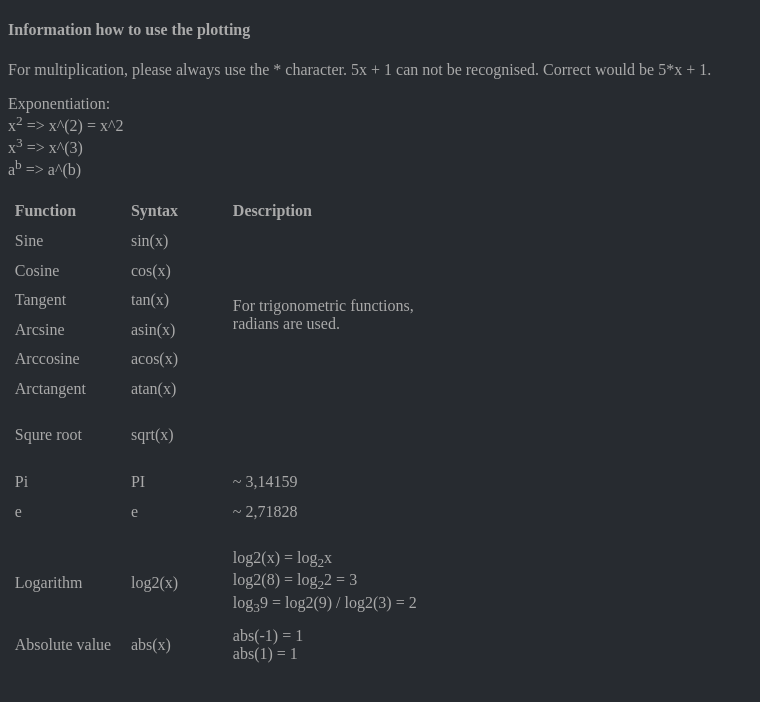
After one commit to tobitoast4/DatingAppsSimulation, a Flask app: template app/webapp/templates/html/function_plot.html in a window 1280 px wide. The commit adds this page. Shown: the top 702 px of the page, without its empty margins (0-760 px from the left). Run offline with Flask 3, Linux system fonts and the light colour scheme; the template is opened without the code that fills it, so the values that code supplies are empty; parts of the project's set-up code (start-up, migrations or seed data) failed here and were passed over.

Commit message:
Intgrated attractivity formula

```diff
--- a/app/webapp/app.py
+++ b/app/webapp/app.py
@@ -2,6 +2,7 @@ import math
 from threading import Thread
 from werkzeug.exceptions import HTTPException, InternalServerError
 
+from flask import render_template
 import dash
 from dash import Dash, dcc, html, Input, Output, State, MATCH, ALL, callback, clientside_callback
 import dash_bootstrap_components as dbc
@@ -17,8 +18,9 @@ from app.webapp import utils as web_utils
 
 simulations = {}
 
+
 # Use dbc.icons.BOOTSTRAP or dbc.icons.FONT_AWESOME for icons (see https://stackoverflow.com/a/76015777/14522363)
-app = Dash(__name__, external_stylesheets=[dbc.icons.FONT_AWESOME, dbc.themes.SLATE])
+app = Dash(__name__, external_stylesheets=[dbc.icons.BOOTSTRAP, dbc.icons.FONT_AWESOME, dbc.themes.SLATE])
 app.title = "Dating Apps Simulation"
 app._favicon = "favicon.svg"
 app.layout = html.Div(children=[
@@ -31,18 +33,24 @@ app.layout = html.Div(children=[
         dcc.Interval(id="progress_interval", n_intervals=0, interval=500),
     ], className="main-page-padding", id="page"),
     html.Div(id="notify-holder", className="notify-container"),
-    html.Div(id={"type": "error_div", "index": "run_simulation_errors"}, children=None, style={"display": "none"}),
+    html.Div(id={"type": "error_div", "index": "start_simulation_errors"}, children="", style={"display": "none"}),
+    html.Div(id={"type": "error_div", "index": "run_simulation_errors"}, children="", style={"display": "none"}),
 ])
+
+
+@app.server.route('/plotting')
+def plotting():
+    return render_template("html/function_plot.html")
 
 
 clientside_callback(
     """
     function(children) {
-        arr = children[0];
-        if (arr.length > 1) {
-            console.log(arr[0]);
-            console.log(arr[1]);
-            showNotify("error", arr[0], arr[1], 20);
+        for (let i = 0; i < children.length; i++) {
+            arr = children[i];
+            if (arr.length > 1) {
+                showNotify("error", arr[0], arr[1], 20);
+            }
         }
         return "";
     }
@@ -52,10 +60,18 @@ clientside_callback(
     prevent_initial_call=True
 )
 
-clientside_callback(
+clientside_callback(  # TODO: move setUpInfoIcons(); to somewhere else
     """
     function(n_clicks, value) {
-        return draw("canvas_m", value, 1);
+        setUpInfoIcons();
+
+        try {
+            draw("canvas_m", value, 1);
+        }
+        catch(err) {
+            showNotify("error", "Error while plotting", err.message, 20);
+        }
+        return "";
     }
     """,
     Output("empty-div-1", "children"),
@@ -66,7 +82,13 @@ clientside_callback(
 clientside_callback(
     """
     function(n_clicks, value) {
-        return draw("canvas_f", value, 2);
+        try {
+            draw("canvas_f", value, 2);
+        }
+        catch(err) {
+            showNotify("error", "Error while plotting", err.message, 20);
+        }
+        return "";
     }
     """,
     Output("empty-div-2", "children"),
@@ -76,25 +98,30 @@ clientside_callback(
 
 
 @callback(
-    # Output("run_simulation", "disabled"),
     Output("current_simulation_id", "children"),
-    Output({"type": "error_div", "index": "run_simulation_errors"}, "children"),
+    Output({"type": "error_div", "index": "start_simulation_errors"}, "children"),
     Input("run_simulation", "n_clicks"),
     State("input_amount_of_men", "value"),
     State("input_amount_of_women", "value"),
     State("input_amount_of_women_a_man_will_see", "value"),
     State("input_amount_of_men_a_woman_will_see", "value"),
-    # State("input_max_amount_of_likes_for_men", "value"),
-    # State("input_max_amount_of_likes_for_women", "value"),
-    # State("input_attractivity_function_for_men", "value"),
-    # State("input_attractivity_function_for_women", "value"),
+    State("input_max_amount_of_likes_for_men", "value"),
+    State("input_max_amount_of_likes_for_women", "value"),
+    State("input_attractivity_function_for_men", "value"),
+    State("input_attractivity_function_for_women", "value"),
     prevent_initial_call=True
 )
-def button_click_run_simulation(n_clicks, amount_of_men, amount_of_women, amount_of_women_a_man_will_see, amount_of_men_a_woman_will_see):
+def button_click_run_simulation(n_clicks, amount_of_men, amount_of_women, amount_of_women_a_man_will_see, amount_of_men_a_woman_will_see,
+                                max_amount_of_likes_for_men, max_amount_of_likes_for_women, attractivity_function_for_men,
+                                attractivity_function_for_women):
     try:
-        errors = web_utils.check_inputs_for_errors(amount_of_men, amount_of_women, amount_of_women_a_man_will_see, amount_of_men_a_woman_will_see)
+        errors = web_utils.check_inputs_for_errors(amount_of_men, amount_of_women, amount_of_women_a_man_will_see,
+            amount_of_men_a_woman_will_see, max_amount_of_likes_for_men, max_amount_of_likes_for_women)
+        attractivity_function_for_men = sim_utils.parse_equation(attractivity_function_for_men)
+        attractivity_function_for_women = sim_utils.parse_equation(attractivity_function_for_women)
         if len(errors) <= 0:
-            new_simulation = simulation.Simulation(amount_of_men, amount_of_women, amount_of_women_a_man_will_see, amount_of_men_a_woman_will_see)
+            new_simulation = simulation.Simulation(amount_of_men, amount_of_women, amount_of_women_a_man_will_see, amount_of_men_a_woman_will_see,
+                max_amount_of_likes_for_men, max_amount_of_likes_for_women, attractivity_function_for_men, attractivity_function_for_women)
             thread = Thread(target=new_simulation.run_sim, args=(1,))
             thread.start()
             simulation_id = str(uuid.uuid4())
@@ -112,19 +139,24 @@ def button_click_run_simulation(n_clicks, amount_of_men, amount_of_women, amount
     Output("simulation_progress_status_text", "children"),
     Output("simulation_progress_bar", "className"),
     Output("run_simulation", "children"),
+    Output({"type": "error_div", "index": "run_simulation_errors"}, "children"),
     Input("progress_interval", "n_intervals"),
     State("current_simulation_id", "children")
 )
 def update_progress(n, current_simulation_id):
     if current_simulation_id is not None:
         current_simulation = simulations[current_simulation_id]
+        if current_simulation.latest_error is not None:
+            error = current_simulation.latest_error
+            current_simulation.latest_error = None
+            return 0, "", "", "", "Run Simulation", ["Error in simulation", error]
         progress = current_simulation.progress.current_progress_in_percent()
         progress_text = current_simulation.progress.current_progress_status_text
         if progress >= 100:
-            return progress, f"{progress} %" if progress >= 5 else "", progress_text, "hidden", "Rerun Simulation"
+            return progress, f"{progress} %" if progress >= 5 else "", progress_text, "hidden", "Rerun Simulation", ""
         # only add text after 5% progress to ensure text isn't squashed too much
-        return progress, f"{progress} %" if progress >= 5 else "", progress_text, "", "Rerun Simulation"
-    return 0, "", "", "", "Run Simulation"
+        return progress, f"{progress} %" if progress >= 5 else "", progress_text, "", "Rerun Simulation", ""
+    return 0, "", "", "", "Run Simulation", ""
 
 
 @callback(
@@ -162,4 +194,4 @@ def adjust_granularity(granularity, index, current_simulation_id):
 
 
 def run_server():
-    app.run(debug=True)
+    app.run_server(port=8040, debug=False, threaded=True)
--- /dev/null
+++ b/app/webapp/templates/html/function_plot.html
@@ -0,0 +1,103 @@
+<!DOCTYPE html>
+<html lang="en">
+<head>
+  <meta charset="UTF-8">
+  <title>Title</title>
+  <style>
+    th, td {
+      text-align: start;
+      padding: 0.3rem;
+    }
+
+    body {
+      background-color: #272b30;
+      color: #aaaaaa;
+    }
+  </style>
+</head>
+<body>
+  <h4>Information how to use the plotting</h4>
+  <p>
+    For multiplication, please always use the * character.
+    5x + 1 can not be recognised. Correct would be 5*x + 1.
+  </p>
+  <p>
+    Exponentiation: <br>
+    x<sup>2</sup> => x^(2) = x^2 <br>
+    x<sup>3</sup> => x^(3) <br>
+    a<sup>b</sup> => a^(b) <br>
+  </p>
+  <table>
+    <tr>
+      <th style="padding-right: 3rem">Function</th>
+      <th style="padding-right: 3rem">Syntax</th>
+      <th style="padding-right: 3rem">Description</th>
+    </tr>
+    <tr>
+      <td>Sine</td>
+      <td>sin(x)</td>
+      <td rowspan="6">For trigonometric functions, <br>radians are used.</td>
+    </tr>
+    <tr>
+      <td>Cosine</td>
+      <td>cos(x)</td>
+      <td></td>
+    </tr>
+    <tr>
+      <td>Tangent</td>
+      <td>tan(x)</td>
+      <td></td>
+    </tr>
+    <tr>
+      <td>Arcsine</td>
+      <td>asin(x)</td>
+      <td></td>
+    </tr>
+    <tr>
+      <td>Arccosine</td>
+      <td>acos(x)</td>
+      <td></td>
+    </tr>
+    <tr>
+      <td>Arctangent</td>
+      <td>atan(x)</td>
+      <td></td>
+    </tr>
+    <tr style="height: 15px"></tr>
+    <tr>
+      <td>Squre root</td>
+      <td>sqrt(x)</td>
+      <td></td>
+    </tr>
+    <tr style="height: 15px"></tr>
+    <tr>
+      <td>Pi</td>
+      <td>PI</td>
+      <td>~ 3,14159</td>
+    </tr>
+    <tr>
+      <td>e</td>
+      <td>e</td>
+      <td>~ 2,71828</td>
+    </tr>
+    <tr style="height: 15px"></tr>
+    <tr>
+      <td>Logarithm</td>
+      <td>log2(x)</td>
+      <td>
+        log2(x) = log<sub>2</sub>x <br>
+        log2(8) = log<sub>2</sub>2 = 3 <br>
+        log<sub>3</sub>9 = log2(9) / log2(3) = 2 <br>
+      </td>
+    </tr>
+    <tr>
+      <td>Absolute value</td>
+      <td>abs(x)</td>
+      <td>
+        abs(-1) = 1 <br>
+        abs(1) = 1
+      </td>
+    </tr>
+  </table>
+</body>
+</html>
--- a/app/webapp/test.py
+++ /dev/null
@@ -1,6 +0,0 @@
-import math
-import re
-
-# print(math.fabs(-9))
-s = '5.02x^2 + 2x + 10 + 5.02x^2'
-print(re.sub(r'([a-zA-Z])\^(\d+)', r'Math.pow(\1,\2)', re.sub(r'(\d)([a-zA-Z])', r'\1*\2', s)))
```
Also changed, not shown: app/simulation/main.py (deleted, +0 -52 lines), app/simulation/person.py (+9 -6 lines), app/simulation/simulation.py (+54 -29 lines), app/simulation/utils.py (+18 -0 lines), app/webapp/assets/css/styles.css (+10 -0 lines), app/webapp/assets/js/function-plot.js (+19 -0 lines), app/webapp/assets/js/info-icons.js (added, +11 -0 lines), app/webapp/page.py (+19 -13 lines), app/webapp/utils.py (+6 -2 lines), app/webapp/assets/favicon.svg.
